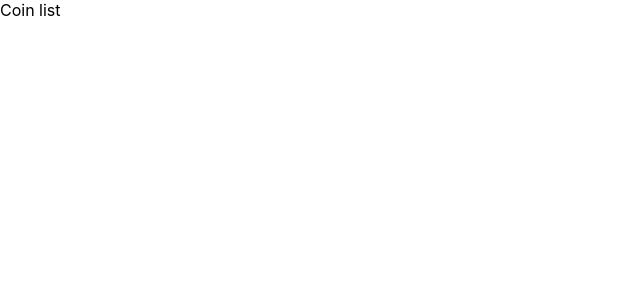
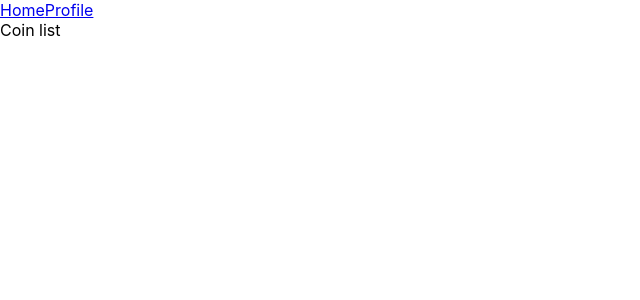
Before and after one commit to JohnTurkson/crypto-trading-platform, a React (Create React App) app in the folder client/: page / in a window 1280 px wide. Shown: the top 300 px of the page, without its empty margins (0-640 px from the left). Built offline with nearby package versions, Linux system fonts and the light colour scheme.

Commit message:
base navbar functionality

```diff
--- a/client/src/App.tsx
+++ b/client/src/App.tsx
@@ -1,4 +1,5 @@
-import { BrowserRouter as Router, Switch, Route, Link } from 'react-router-dom';
+import { BrowserRouter as Router, Switch, Route } from 'react-router-dom';
+import Page from './components/Page';
 import {
     Home,
     Profile
@@ -9,10 +10,14 @@ function App() {
         <Router>
             <Switch>
                 <Route path="/profile">
-                    <Profile />
+                    <Page>
+                        <Profile />
+                    </Page>
                 </Route>
                 <Route path="/">
-                    <Home />
+                    <Page>
+                        <Home />
+                    </Page>
                 </Route>
             </Switch>
         </Router>
--- a/client/src/components/Navbar.tsx
+++ b/client/src/components/Navbar.tsx
@@ -1,5 +1,17 @@
-const Navbar = () => {
+import { Link } from 'react-router-dom'
 
+const Navbar = ({ children }) => {
+    return (
+        <>
+            <Link to='/'>
+                Home
+            </Link>
+            <Link to='/profile'>
+                Profile
+            </Link>
+            {children}
+        </>
+    )
 }
 
 export default Navbar
--- /dev/null
+++ b/client/src/components/Page.tsx
@@ -0,0 +1,11 @@
+import Navbar from "./Navbar"
+
+const Page = ({ children }) => {
+    return (
+        <Navbar>
+            {children}
+        </Navbar>
+    )
+}
+
+export default Page
```
